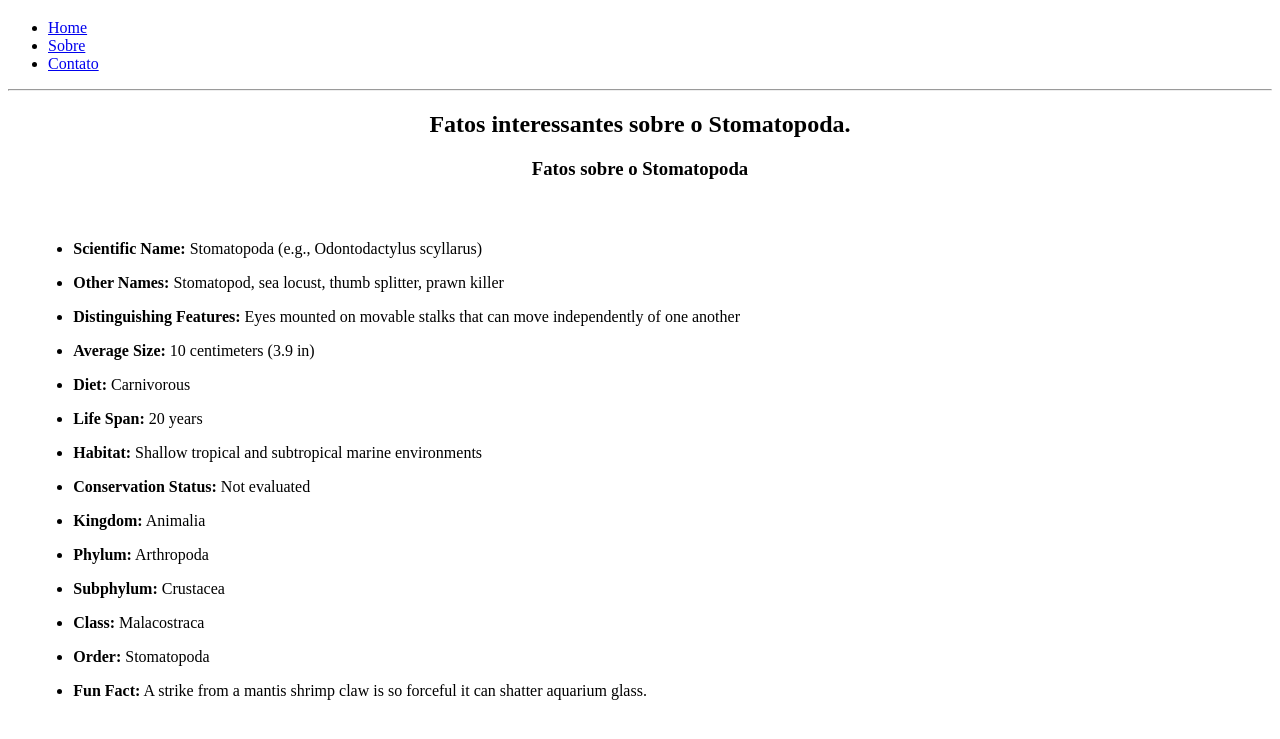
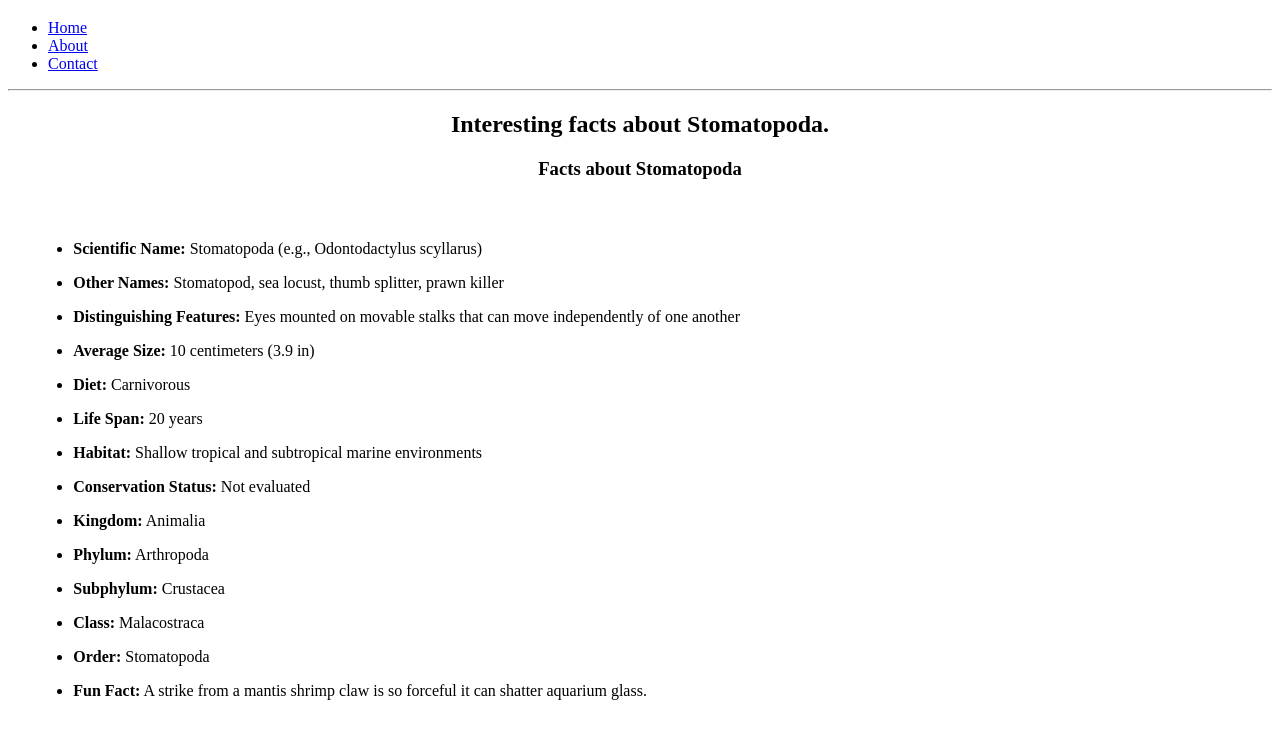
Before and after one commit to aysllanferreira/trybe-exercicios, a plain HTML site: page Fundamentos/1- HTML & CSS/3.4/index.html in a window 1280 px wide. Shown: the part 61-800 px from the top of the page. Drawn offline with Linux system fonts and the light colour scheme.

Commit message:
Finalizando

```diff
--- a/Fundamentos/1- HTML & CSS/3.4/index.html
+++ b/Fundamentos/1- HTML & CSS/3.4/index.html
@@ -3,7 +3,7 @@
   <head>
     <meta charset="UTF-8" />
     <meta name="viewport" content="width=device-width" />
-    <title>Curiosidades</title>
+    <title>Stomatopoda fun facts</title>
 
     <link rel="stylesheet" href="styles.css" />
   </head>
@@ -17,15 +17,15 @@
     <nav>
       <ul>
         <li><a href="#">Home</a></li>
-        <li><a href="#">Sobre</a></li>
-        <li><a href="#">Contato</a></li>
+        <li><a href="#">About</a></li>
+        <li><a href="#">Contact</a></li>
       </ul>
     </nav>
     <hr />
     <!--Article-->
     <article>
-      <h2 class="centro">Fatos interessantes sobre o Stomatopoda.</h2>
-      <h3 class="centro">Fatos sobre o Stomatopoda</h3>
+      <h2 class="centro">Interesting facts about Stomatopoda.</h2>
+      <h3 class="centro">Facts about Stomatopoda</h3>
 
       <!--Info gerais-->
       <section id="info">
@@ -267,5 +267,7 @@
         allowfullscreen
       ></iframe>
     </div>
+    <br><br>
+    <footer class="centro">"Conteúdo compilado por <strong>Aysllan Ferreira</strong>, 2022".</footer>
   </body>
 </html>
```
